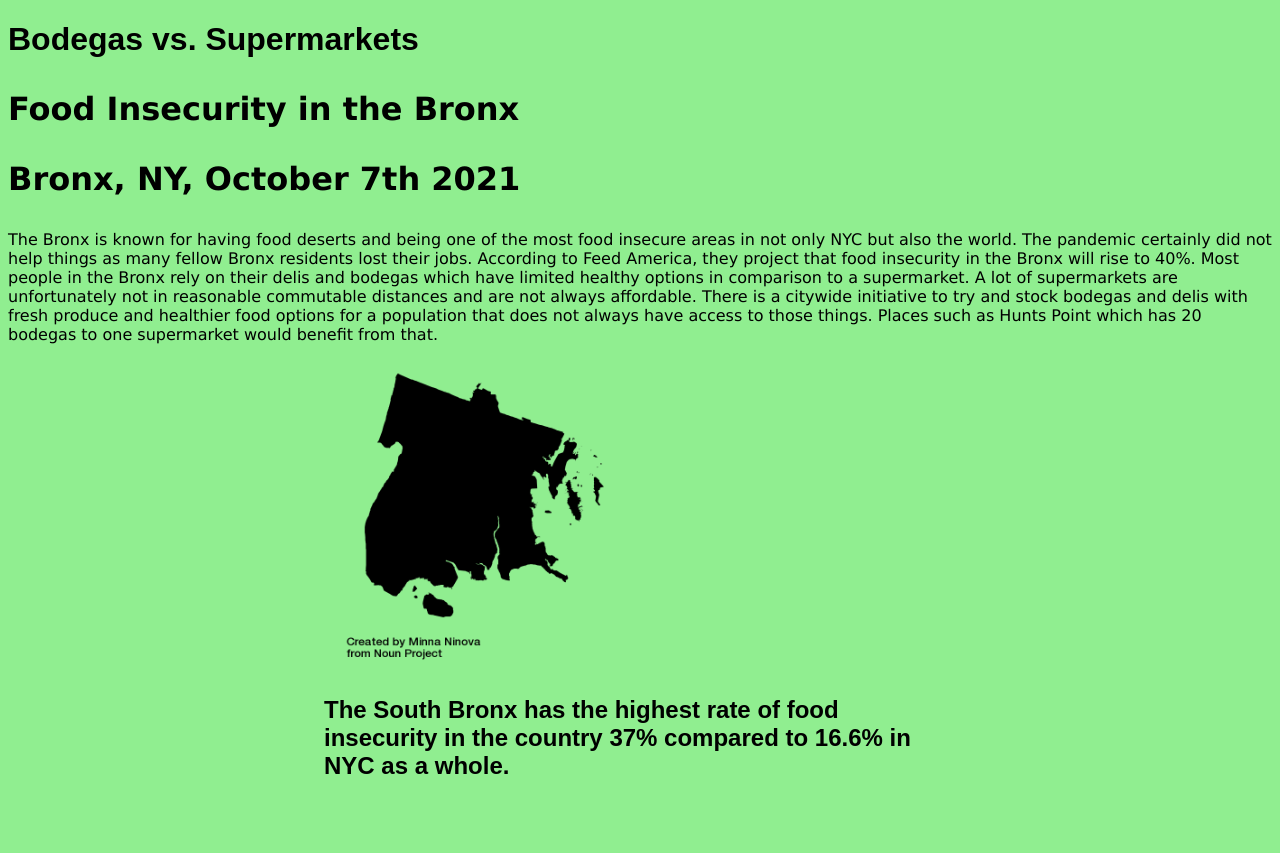
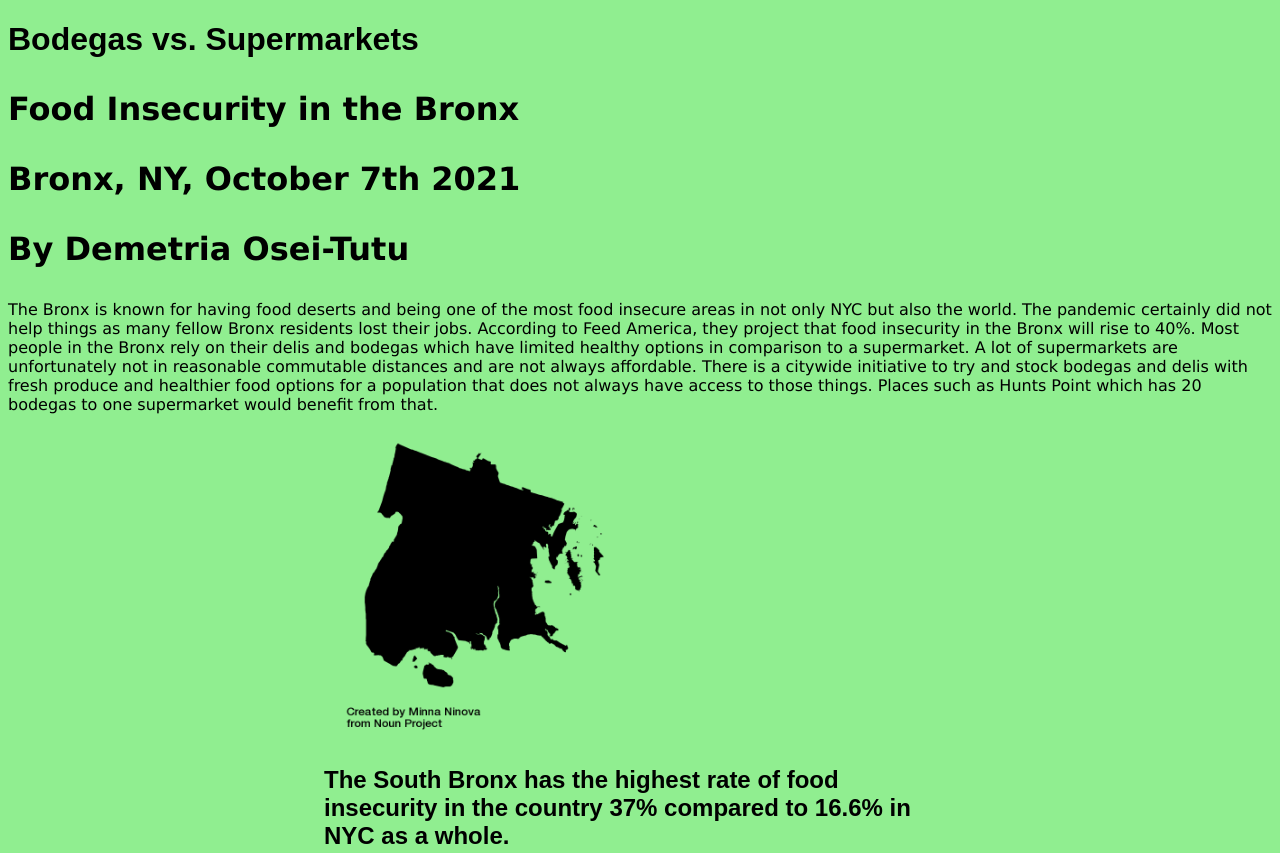
Before and after one commit to dosei-tutu/assignment1, a plain HTML site: page index.html in a window 1280 px wide. Shown: the top 853 px of the page. Drawn offline with Linux system fonts and the light colour scheme.

Commit message:
Add files via upload

```diff
--- a/index.html
+++ b/index.html
@@ -10,6 +10,7 @@
     <h1> Bodegas vs. Supermarkets
       <p> Food Insecurity in the Bronx </<p>
       <p> Bronx, NY, October 7th 2021 </p>
+      <p> By Demetria Osei-Tutu </p>
     </h1>
     <article>
       <p> The Bronx is known for having food deserts and being one of the most food insecure areas in not only NYC but also the world. The pandemic certainly did not help things as many fellow Bronx residents lost their jobs. According to Feed America, they project that food insecurity in the Bronx will rise to 40%. Most people in the Bronx rely on their delis and bodegas which have limited healthy options in comparison to a supermarket. A lot of supermarkets are unfortunately not in reasonable commutable distances and are not always affordable. There is a citywide initiative to try and stock bodegas and delis with fresh produce and healthier food options for a population that does not always have access to those things. Places such as Hunts Point which has 20 bodegas to one supermarket would benefit from that.</p>
```
